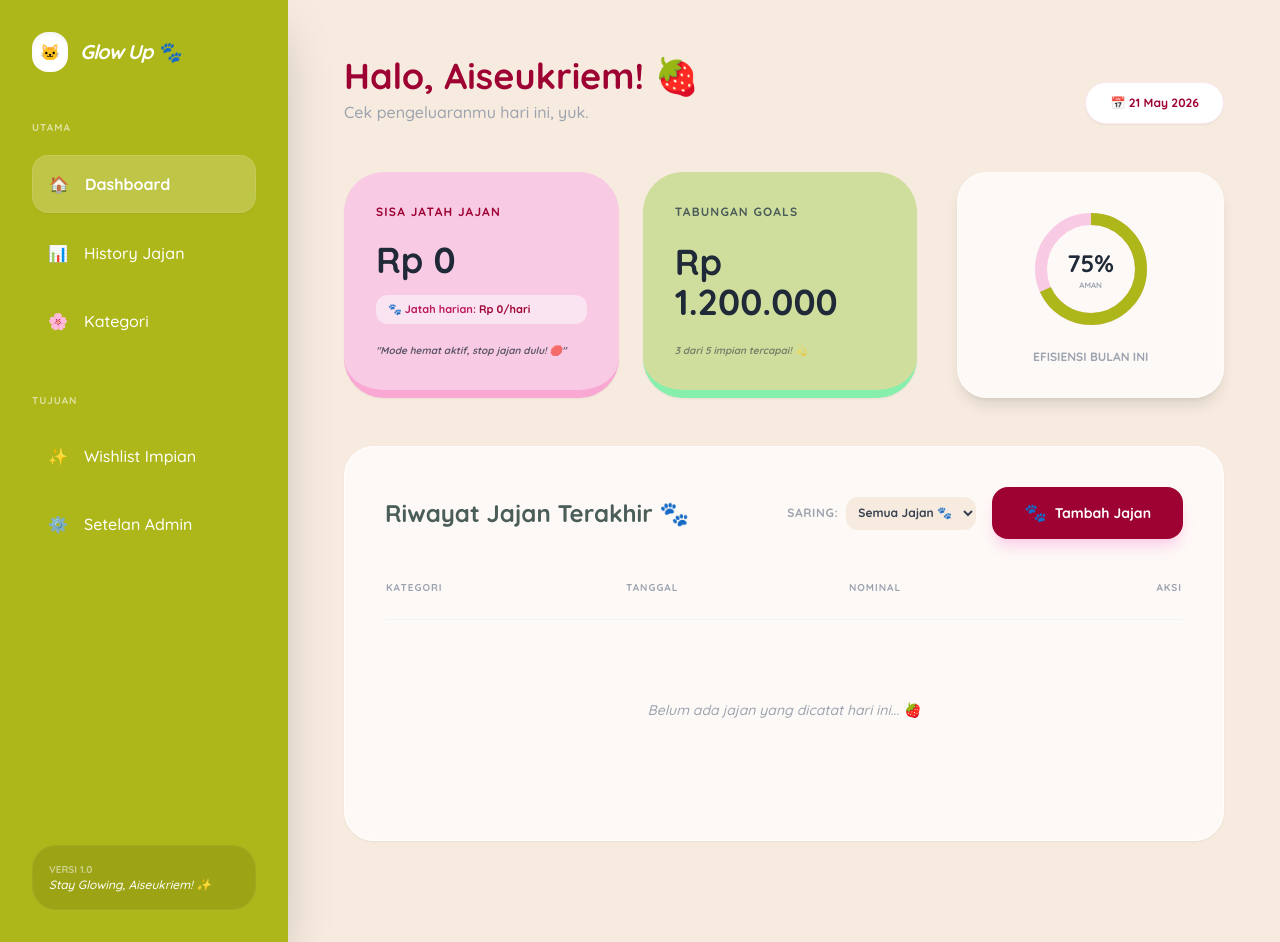
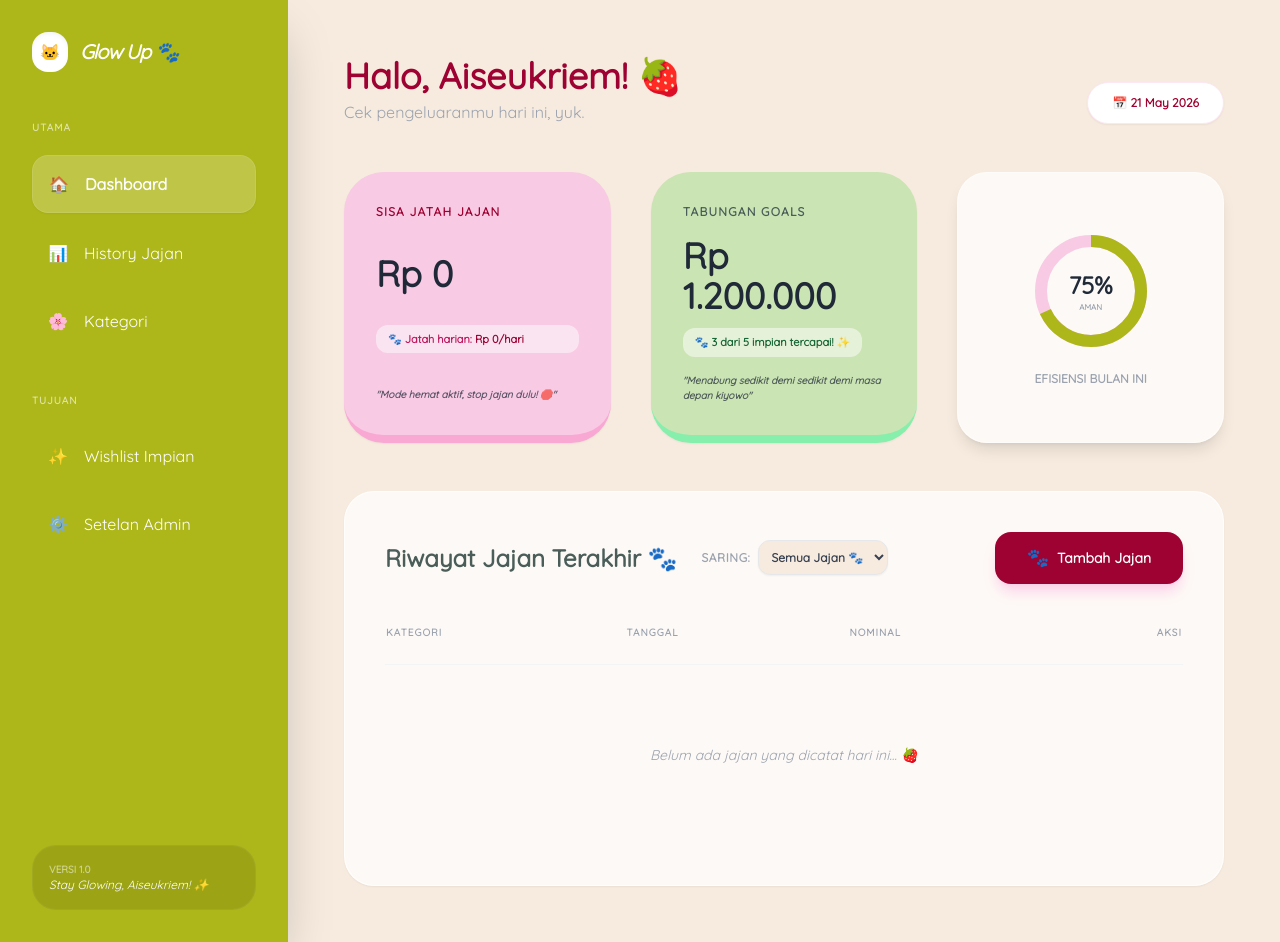
Before and after one commit to elshadellista/expense-lite, a Laravel app: page / in a window 1280 px wide. Run offline with Laravel 12, Linux system fonts and the light colour scheme; data that the repository does not hold is empty; some libraries are stand-ins or nearby versions.

Commit message:
feat: perbaikan layout dashboard dan implementasi progress tabungan goals dinamis

```diff
--- a/resources/views/welcome.blade.php
+++ b/resources/views/welcome.blade.php
@@ -5,7 +5,7 @@
     <meta name="viewport" content="width=device-width, initial-scale=1.0">
     <title>Financial Glow Up 🐾</title>
     <script src="https://cdn.tailwindcss.com"></script>
-    <link href="https://fonts.googleapis.com/css2?family=Quicksand:wght@500;600;700&display=swap" rel="stylesheet">
+    <link href="https://fonts.googleapis.com/css2?family=Quicksand:wght=500;600;700&display=swap" rel="stylesheet">
     <style>
         body { font-family: 'Quicksand', sans-serif; }
         .sidebar-gradient { background: #AEB719; } /* Olive dari Palette */
@@ -58,7 +58,6 @@
             </div>
         </aside>
 
-
         <main class="flex-1 overflow-y-auto p-10 lg:p-14">
 
             <header class="flex justify-between items-end mb-12">
@@ -73,10 +72,8 @@
                 </div>
             </header>
 
-
             <div class="grid grid-cols-1 lg:grid-cols-3 gap-10 mb-12">
 
-                <div class="lg:col-span-2 grid grid-cols-1 md:grid-cols-2 gap-6">
                 <div class="bg-[#F8CAE4] p-8 rounded-[40px] shadow-sm flex flex-col justify-between border-b-8 border-pink-300">
                     <p class="text-xs font-bold text-raspberry uppercase tracking-widest">Sisa Jatah Jajan</p>
                     <h3 class="text-4xl font-bold mt-4">Rp {{ number_format($sisa, 0, ',', '.') }}</h3>
@@ -84,17 +81,20 @@
                         🐾 Jatah harian: <span class="text-[#9E0232]">Rp {{ number_format($jatahHarian, 0, ',', '.') }}/hari</span>
                     </div>
                     <p class="text-[10px] mt-4 font-bold italic opacity-70">
-                        "{{ $status ?? 'Stay glowing, stay saving! ✨' }}"</p>
+                        "{{ $status ?? 'Stay glowing, stay saving! ✨' }}"
+                    </p>
                 </div>
 
-
-                    <div class="bg-[#CFDD9D] p-8 rounded-[40px] shadow-sm flex flex-col justify-between border-b-8 border-green-300">
+                <div class="bg-[#CBE4B4] p-8 rounded-[40px] shadow-sm flex flex-col justify-between border-b-8 border-green-300">
+                    <div>
                         <p class="text-xs font-bold text-[#4a5d58] uppercase tracking-widest">Tabungan Goals</p>
-                        <h3 class="text-4xl font-bold mt-4">Rp 1.200.000</h3>
-                        <p class="text-[10px] mt-4 font-bold opacity-50 italic">3 dari 5 impian tercapai! 💫</p>
+                        <h3 class="text-4xl font-bold mt-4">Rp {{ number_format($totalSavedAmount, 0, ',', '.') }}</h3>
+                        <div class="mt-3 text-[11px] font-bold text-green-800 bg-white/50 px-3 py-1.5 rounded-xl inline-block">
+                            🐾 {{ $achievedGoalsCount }} dari {{ $totalGoalsCount }} impian tercapai! ✨
                         </div>
                     </div>
-
+                    <p class="text-[10px] mt-4 font-bold italic opacity-70">"Menabung sedikit demi sedikit demi masa depan kiyowo"</p>
+                </div>
 
                 <div class="glass-card p-8 flex flex-col items-center justify-center text-center shadow-lg">
                     <div class="relative w-32 h-32 mb-4">
@@ -110,18 +110,14 @@
                     </div>
                     <p class="text-xs font-bold text-gray-400 uppercase">Efisiensi Bulan Ini</p>
                 </div>
-            </div>
 
+            </div> <div class="glass-card p-10 shadow-sm border border-white/80 w-full">
+                <div class="flex flex-wrap items-center gap-6 mb-10">
+                    <h3 class="text-2xl font-bold text-[#4a5d58] m-0">Riwayat Jajan Terakhir 🐾</h3>
 
-            <div class="glass-card p-10 shadow-sm border border-white/80">
-    <div class="flex justify-between items-center mb-10">
-        <h3 class="text-2xl font-bold text-[#4a5d58]">Riwayat Jajan Terakhir 🐾</h3>
-
-        <div class="flex items-center gap-4">
-
-            <form action="/" method="GET" id="filterForm" class="flex items-center gap-2">
+                    <form action="/" method="GET" id="filterForm" class="flex items-center gap-2 m-0 p-0">
                         <label for="category_id" class="text-xs font-bold text-gray-400 uppercase tracking-wider">Saring:</label>
-                <select name="category_id" onchange="document.getElementById('filterForm').submit()" class="p-2 text-xs font-bold rounded-xl border-none bg-[#F7EBDF] text-gray-700 focus:ring-2 focus:ring-[#F8CAE4] cursor-pointer">
+                        <select name="category_id" onchange="document.getElementById('filterForm').submit()" class="p-2 text-xs font-bold rounded-xl border border-gray-200 bg-[#F7EBDF] text-gray-700 focus:ring-2 focus:ring-[#F8CAE4] cursor-pointer shadow-sm">
                             <option value="">Semua Jajan 🐾</option>
                             @foreach($categories as $cat)
                                 <option value="{{ $cat->id }}" {{ request('category_id') == $cat->id ? 'selected' : '' }}>
@@ -131,12 +127,10 @@
                         </select>
                     </form>
 
-            <button onclick="toggleModal()" class="bg-[#9E0232] text-white px-8 py-3 rounded-2xl font-bold text-sm shadow-lg shadow-pink-200 hover:bg-[#7a0226] transition-all cursor-pointer border-none flex items-center gap-2 min-w-[160px] justify-center">
+                    <button onclick="toggleModal()" class="bg-[#9E0232] text-white px-8 py-3 rounded-2xl font-bold text-sm shadow-lg shadow-pink-200 hover:bg-[#7a0226] transition-all cursor-pointer border-none flex items-center gap-2 min-w-[160px] justify-center ml-auto">
                         <span class="text-lg">🐾</span>
                         <span class="text-white">Tambah Jajan</span>
                     </button>
-
-        </div>
                 </div>
 
                 <div class="overflow-hidden">
--- a/routes/web.php
+++ b/routes/web.php
@@ -49,10 +49,23 @@ Route::get('/', function () {
         ->groupBy('date');
     $goals = \App\Models\Goal::all();
 
+    if ($goals->isEmpty()) {
+        $totalSavedAmount = 1200000;
+        $totalGoalsCount = 5;
+        $achievedGoalsCount = 3;
+    } else {
+        $totalSavedAmount = \App\Models\Goal::sum('saved_amount');
+        $totalGoalsCount = $goals->count();
+        $achievedGoalsCount = $goals->filter(function ($goal) {
+            return $goal->saved_amount >= $goal->price;
+        })->count();
+    }
+
     return view('welcome', compact(
         'budget', 'totalBudgetValue', 'totalExpense', 'sisaBudget', 'sisa',
         'recentExpenses', 'categories', 'status', 'greeting',
-        'expensesByDate', 'goals', 'jatahHarian', 'categoryId'
+        'expensesByDate', 'goals', 'jatahHarian', 'categoryId',
+        'totalSavedAmount', 'totalGoalsCount', 'achievedGoalsCount'
     ));
 });
 
```
Lines whose indentation alone changed are shown as unchanged.
